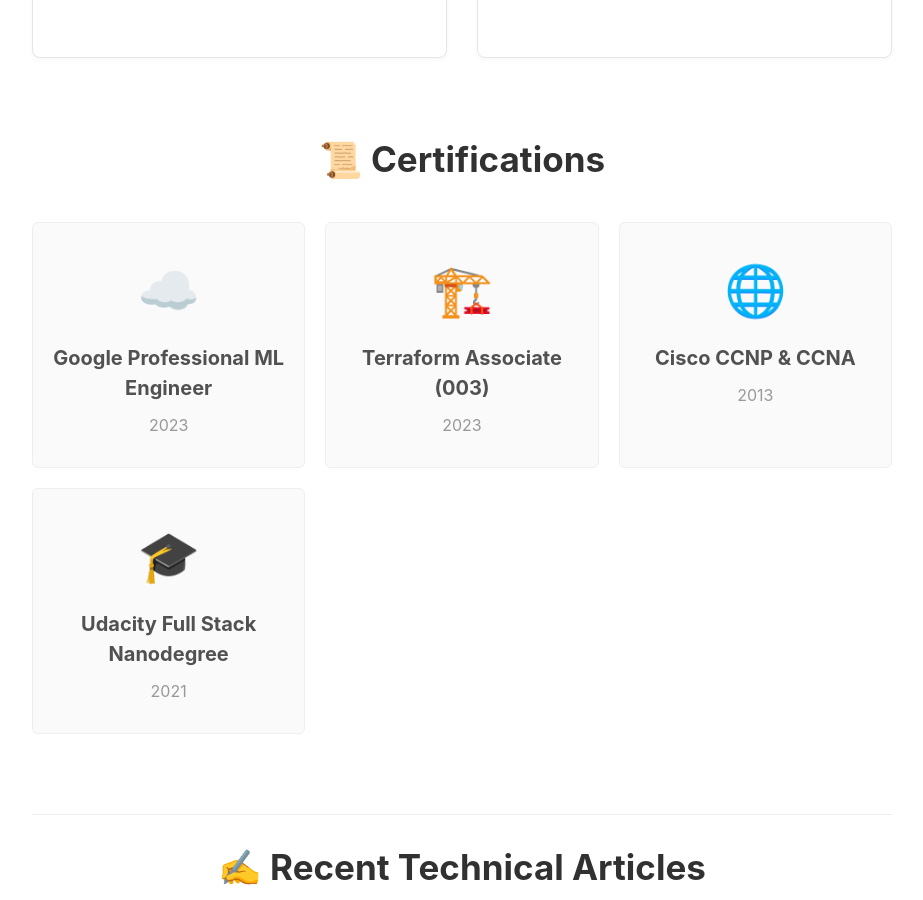
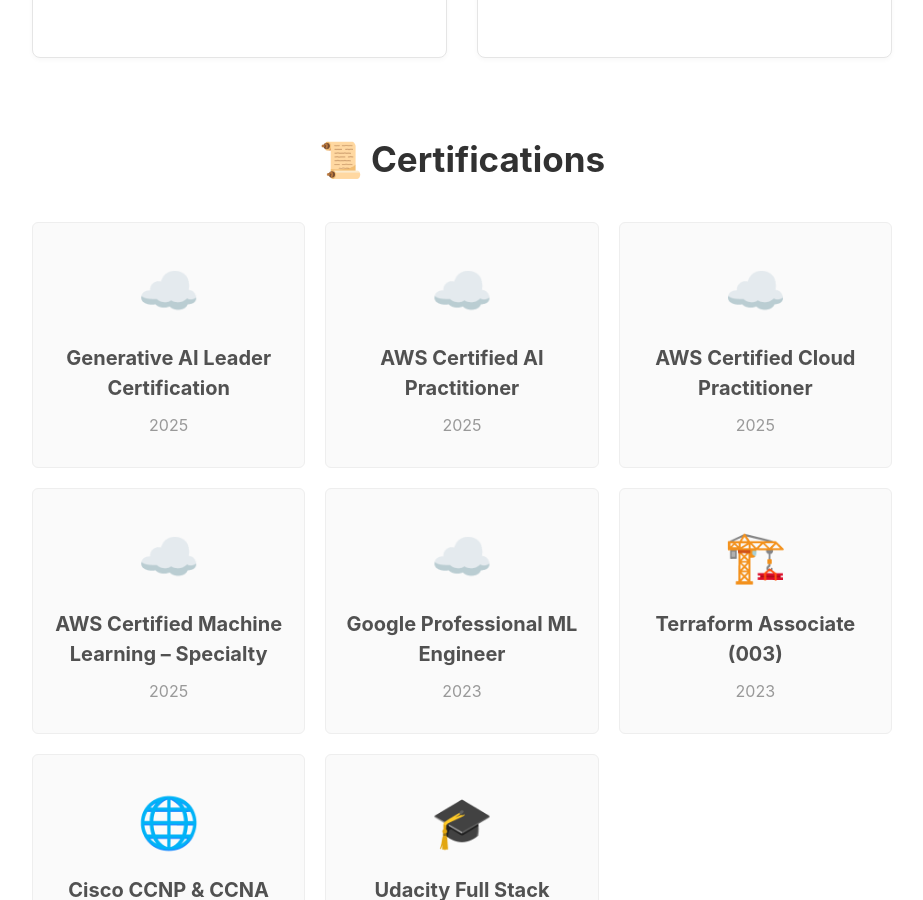
Before and after one commit to kbakande/kbakande.github.io, a Jekyll site: the page built from index.html, in a window 1280 px wide and 900 px high, scrolled down 1390 px. Shown: the whole window, without its empty margins (178-1101 px from the left). Built offline with Jekyll 4.4.1, drawn with Linux system fonts in a browser that asks for light colours; the list of posts is cut into pages by our own code.

Commit message:
adds more certs

```diff
--- a/index.html
+++ b/index.html
@@ -88,6 +88,30 @@ title: Home
   <h2 class="section-title">📜 Certifications</h2>
   <div class="cert-grid">
 
+    <a href="https://www.credly.com/badges/2791c2c4-d801-455e-b0e7-21f3b575eccf" target="_blank" class="cert-item">
+      <span class="cert-icon">☁️</span>
+      <strong>Generative AI Leader Certification</strong>
+      <span class="cert-year">2025</span>
+    </a>
+
+    <a href="https://www.credly.com/badges/f8e52e7c-f5c7-4b73-a80e-2fdc45db2239" target="_blank" class="cert-item">
+      <span class="cert-icon">☁️</span>
+      <strong>AWS Certified AI Practitioner</strong>
+      <span class="cert-year">2025</span>
+    </a>
+
+    <a href="https://www.credly.com/badges/e7f7ae40-1ac2-49f3-ba6f-1f6087f2eb89" target="_blank" class="cert-item">
+      <span class="cert-icon">☁️</span>
+      <strong>AWS Certified Cloud Practitioner</strong>
+      <span class="cert-year">2025</span>
+    </a>
+
+    <a href="https://www.credly.com/badges/4733ca95-b1c0-4412-9f95-3bfdb08953ff" target="_blank" class="cert-item">
+      <span class="cert-icon">☁️</span>
+      <strong>AWS Certified Machine Learning – Specialty</strong>
+      <span class="cert-year">2025</span>
+    </a>
+
     <a href="https://www.credly.com/badges/02a866b2-ba87-4a6a-9c55-0745abde8f44" target="_blank" class="cert-item">
       <span class="cert-icon">☁️</span>
       <strong>Google Professional ML Engineer</strong>
```
